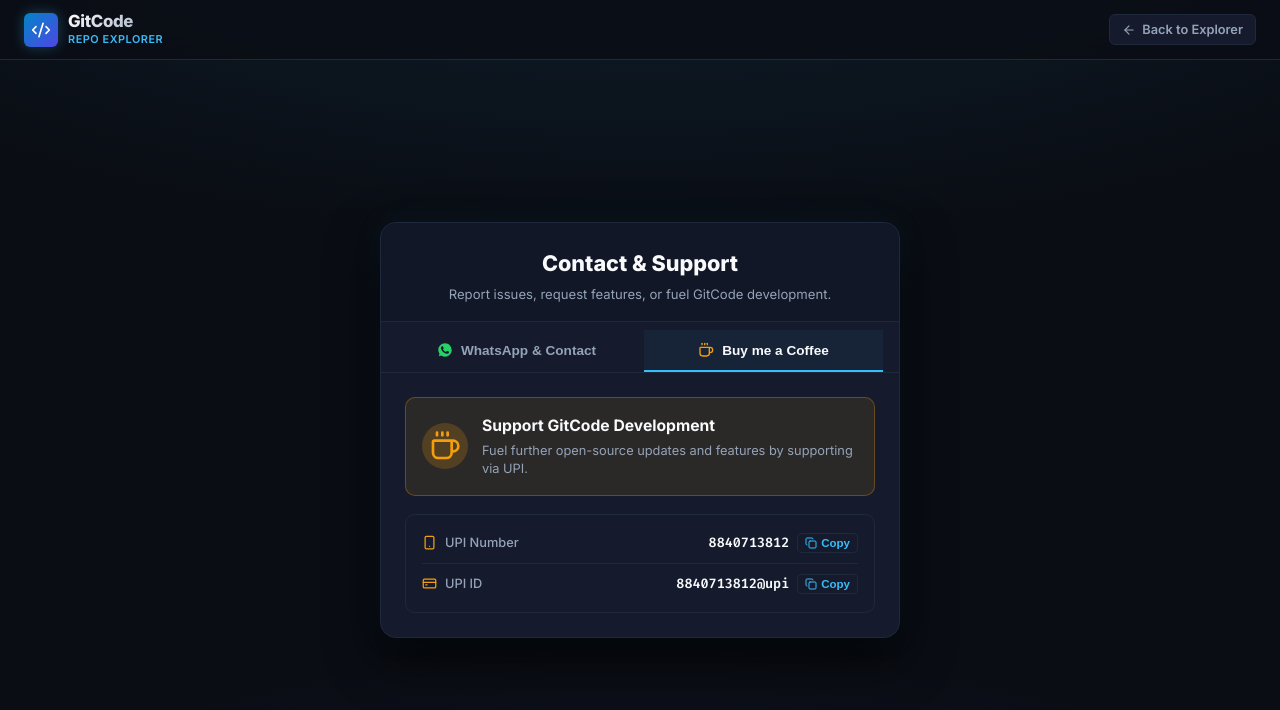
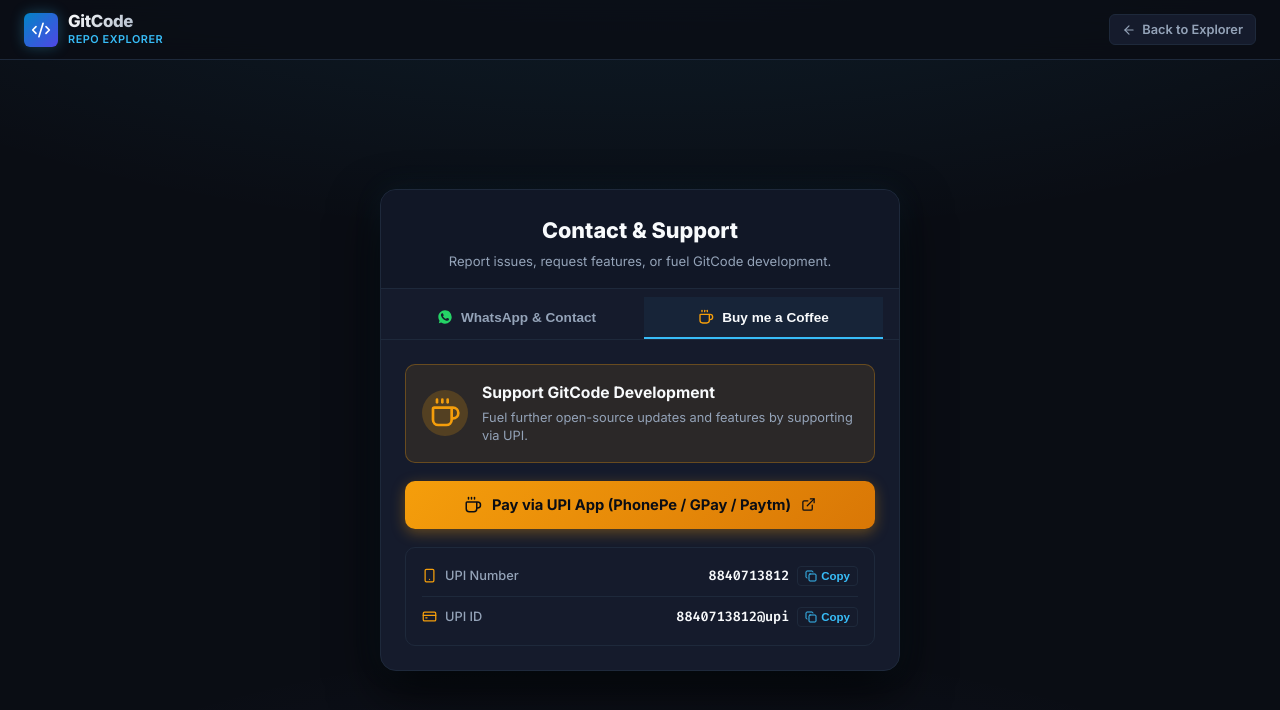
Before and after one commit to AJKakarot/MyCode, a Next.js app: page /contact in a window 1280 px wide. Both pictures are taken after a click on the button "Buy me a Coffee". Shown: the top 710 px of the page. Built offline with nearby package versions, Linux system fonts and the light colour scheme.

Commit message:
style(contact): align exact border size, height and structure across both tabs

```diff
--- a/src/app/contact/page.tsx
+++ b/src/app/contact/page.tsx
@@ -175,6 +175,16 @@
                 </div>
               </div>
 
+              <a
+                href="upi://pay?pa=8840713812@upi&pn=Ajeet%20Gupta&cu=INR&tn=GitCode%20Coffee%20Support"
+                className="contact-primary-coffee-btn"
+                title="Open UPI App to Pay"
+              >
+                <Coffee size={18} />
+                <span>Pay via UPI App (PhonePe / GPay / Paytm)</span>
+                <ExternalLink size={15} />
+              </a>
+
               {/* Details Card */}
               <div className="contact-details-card">
                 <div className="contact-detail-row">
--- a/src/app/globals.css
+++ b/src/app/globals.css
@@ -2979,6 +2979,8 @@
   border: 1px solid rgba(37, 211, 102, 0.3);
   padding: 16px;
   border-radius: var(--radius-md);
+  min-height: 84px;
+  box-sizing: border-box;
 }
 
 .contact-hero-icon-box {
@@ -2991,6 +2993,10 @@
   justify-content: center;
   color: #25d366;
   flex-shrink: 0;
+}
+
+.contact-hero-content {
+  flex: 1;
 }
 
 .contact-hero-content h4 {
@@ -3021,6 +3027,8 @@
   text-decoration: none;
   transition: all 0.2s ease;
   box-shadow: 0 4px 14px rgba(37, 211, 102, 0.35);
+  box-sizing: border-box;
+  min-height: 48px;
 }
 
 .contact-primary-wa-btn:hover {
@@ -3194,6 +3202,8 @@
   text-decoration: none;
   transition: all 0.2s ease;
   box-shadow: 0 4px 14px rgba(245, 158, 11, 0.35);
+  box-sizing: border-box;
+  min-height: 48px;
 }
 
 .contact-primary-coffee-btn:hover {
```
